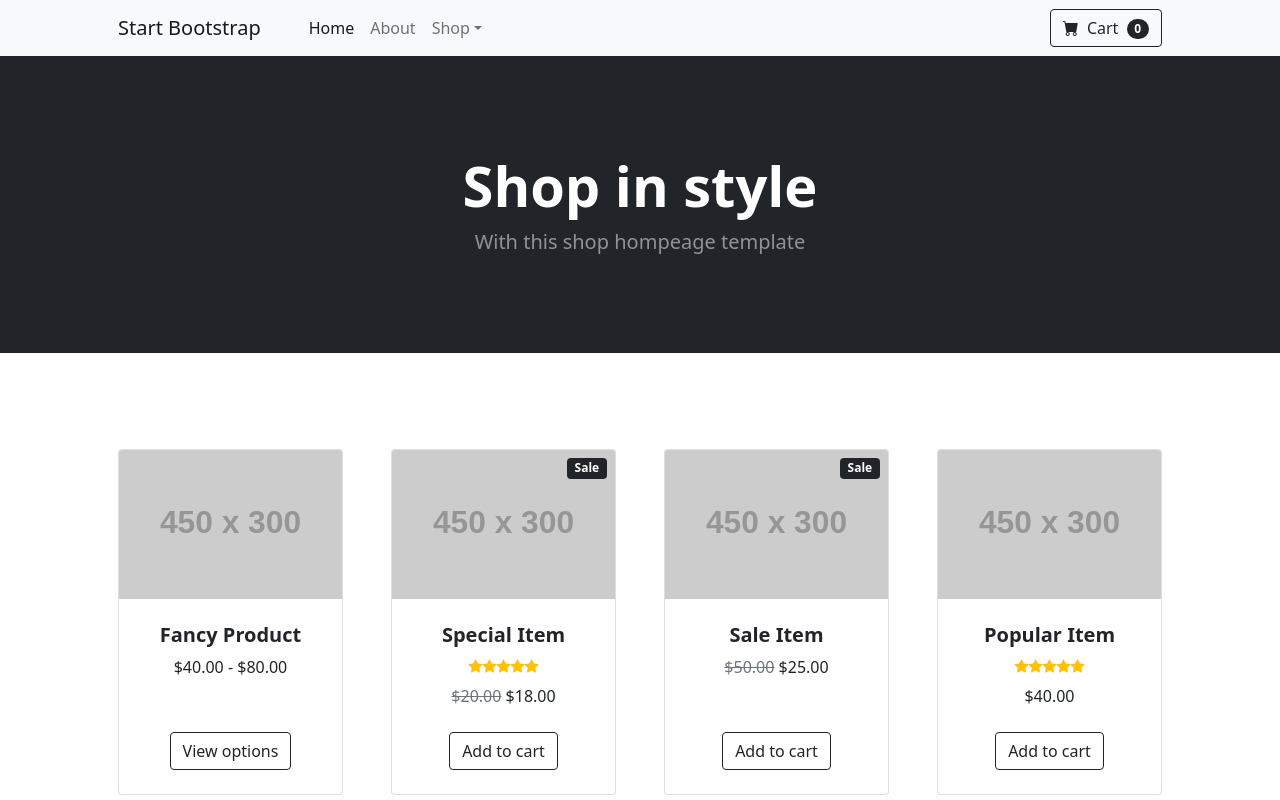
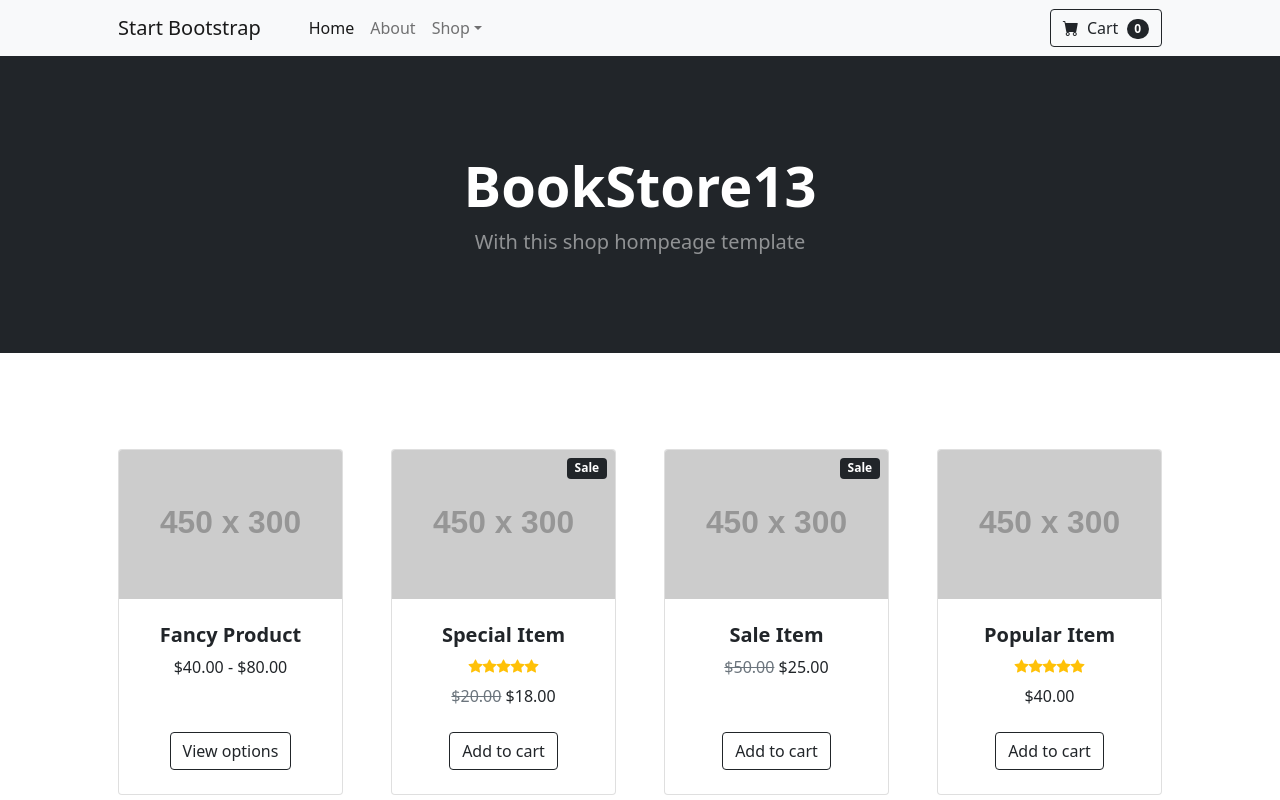
Before and after one commit to Kieoln/TugasBesar, a plain HTML site: page Homepage/index.html in a window 1280 px wide. Shown: the top 800 px of the page. Drawn offline with nearby package versions, Linux system fonts and the light colour scheme; placeholder pictures from the web are drawn by us.

Commit message:
Update index.html

```diff
--- a/Homepage/index.html
+++ b/Homepage/index.html
@@ -47,7 +47,7 @@
         <header class="bg-dark py-5">
             <div class="container px-4 px-lg-5 my-5">
                 <div class="text-center text-white">
-                    <h1 class="display-4 fw-bolder">Shop in style</h1>
+                    <h1 class="display-4 fw-bolder">BookStore13</h1>
                     <p class="lead fw-normal text-white-50 mb-0">With this shop hompeage template</p>
                 </div>
             </div>
```
